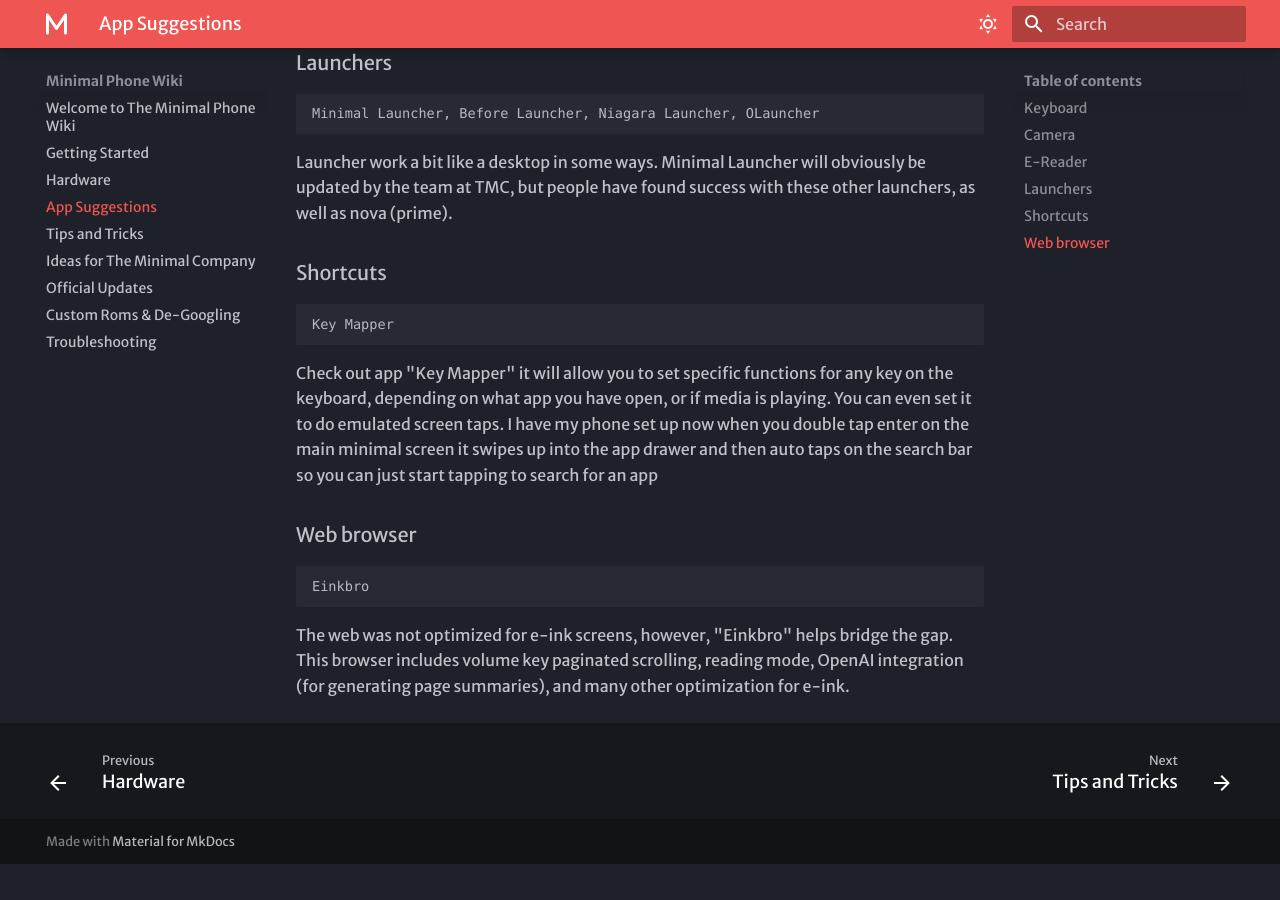
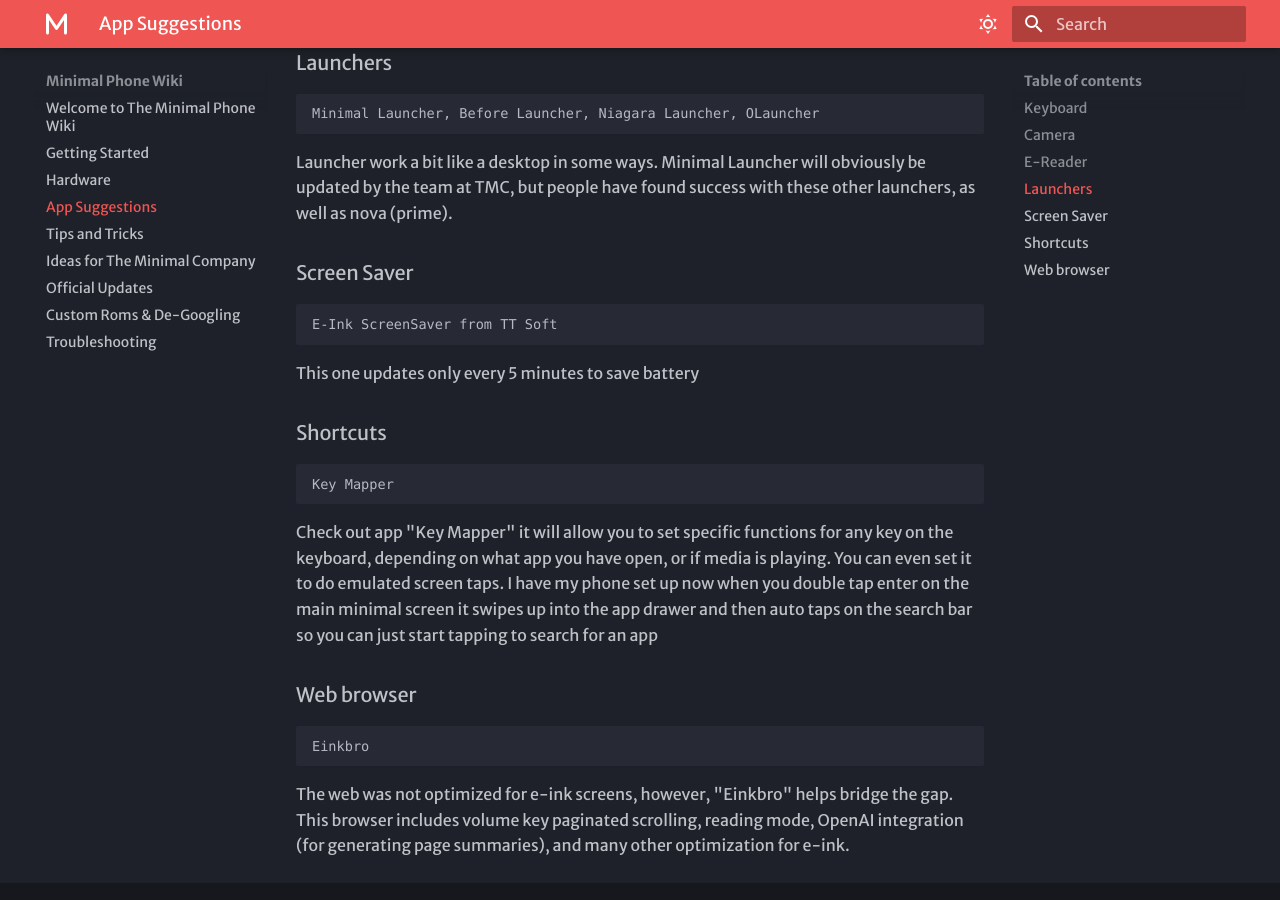
Before and after one commit to theblcl/Minimal-Phone-Guide, an MkDocs documentation site: the page built from docs/apps.md, in a window 1280 px wide and 900 px high, scrolled down 678 px. Built offline with MkDocs 1.6.1 and Material for MkDocs 9.7.7, drawn with Linux system fonts in a browser that asks for light colours; some web fonts are replaced; before the commit the page ends 1542 px from its top, so only the background shows below that.

Commit message:
add screensaver recommendation (#5)

```diff
--- a/docs/apps.md
+++ b/docs/apps.md
@@ -20,6 +20,10 @@
 
 Launcher work a bit like a desktop in some ways. Minimal Launcher will obviously be updated by the team at TMC, but people have found success with these other launchers, as well as nova (prime).
 
+### Screen Saver
+    E-Ink ScreenSaver from TT Soft
+This one updates only every 5 minutes to save battery
+
 ### Shortcuts
     Key Mapper
 
```
